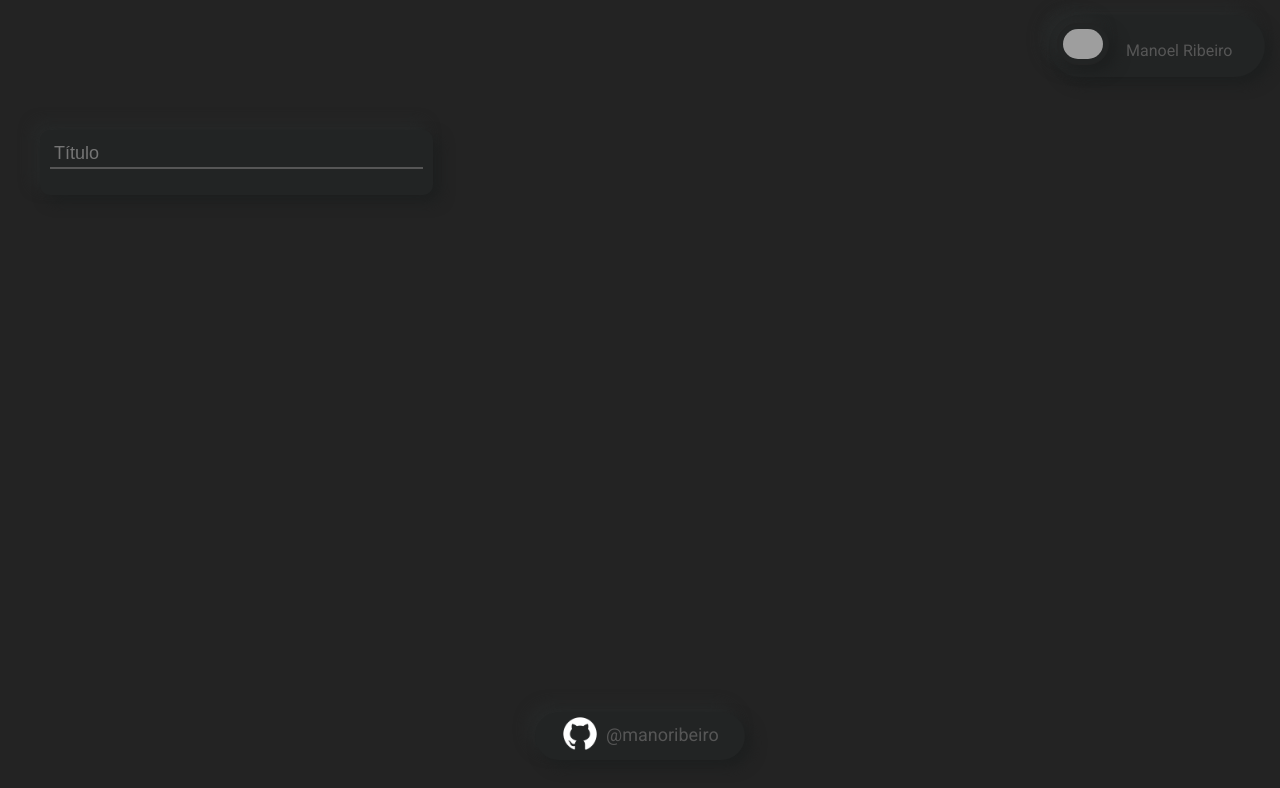
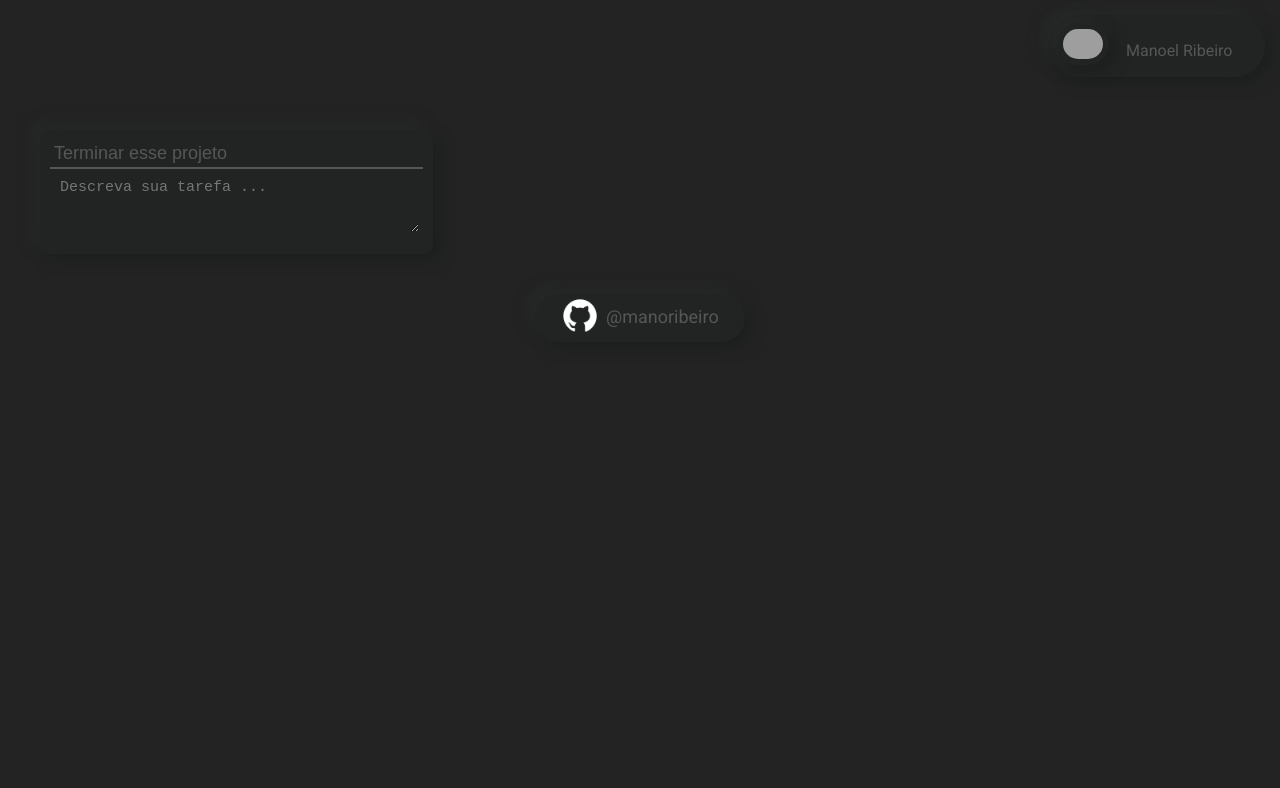
Before and after one commit to manoelrmf/taskList, a React (Create React App) app in the folder frontend/web/: page / in a window 1280 px wide. Shown: the top 788 px of the page. Built offline with nearby package versions, Linux system fonts and the light colour scheme; no server answers; grey boxes are pictures that could not be loaded.

Commit message:
Criando card boxes

```diff
--- a/frontend/web/src/components/BoxCard/index.js
+++ b/frontend/web/src/components/BoxCard/index.js
@@ -2,15 +2,15 @@ import React from 'react'
 import './style.css'
 
 
-function BoxCard(){
+function BoxCard({ title }){
     return(
         <>
             <div className="box-card s-dark">
                 <div className="text-title">
-                    <input name="title" type="text" placeholder="Título" />
+                    <input name="title" type="text" value={title} placeholder="Título" />
                 </div>
                 <div className="text-content">
-
+                  <textarea name="text" type="text" placeholder="Descreva sua tarefa ..." rows="3" cols="40" />
                 </div>
             </div>
         </>
--- a/frontend/web/src/components/BoxCard/style.css
+++ b/frontend/web/src/components/BoxCard/style.css
@@ -18,6 +18,13 @@ div.box-card .text-title input{
     border: none;
 }
 
+div.box-card .text-content textarea{
+    width: 100%;
+    font-size: 15px;
+    background-color: transparent;
+    color: #565656;
+    border: none;
+}
 div.box-card .text-content{
     font-size: 16px;
     padding: 8px 8px;
--- a/frontend/web/src/components/Footer/style.css
+++ b/frontend/web/src/components/Footer/style.css
@@ -1,9 +1,8 @@
 
 footer {
     position:absolute;
-    bottom:0;
     width:100%;
-    padding-bottom: 40px;
+    padding: 40px 0;
     margin-top: auto;
     display: block;
   }
--- a/frontend/web/src/components/Main/index.js
+++ b/frontend/web/src/components/Main/index.js
@@ -8,7 +8,9 @@ function Main(){
         <>
            <main>
                 <div className="boxes">
-                    <BoxCard />
+                    <BoxCard  title="Terminar esse projeto"/>
+
+
                 </div>
            </main>
         </>
```
